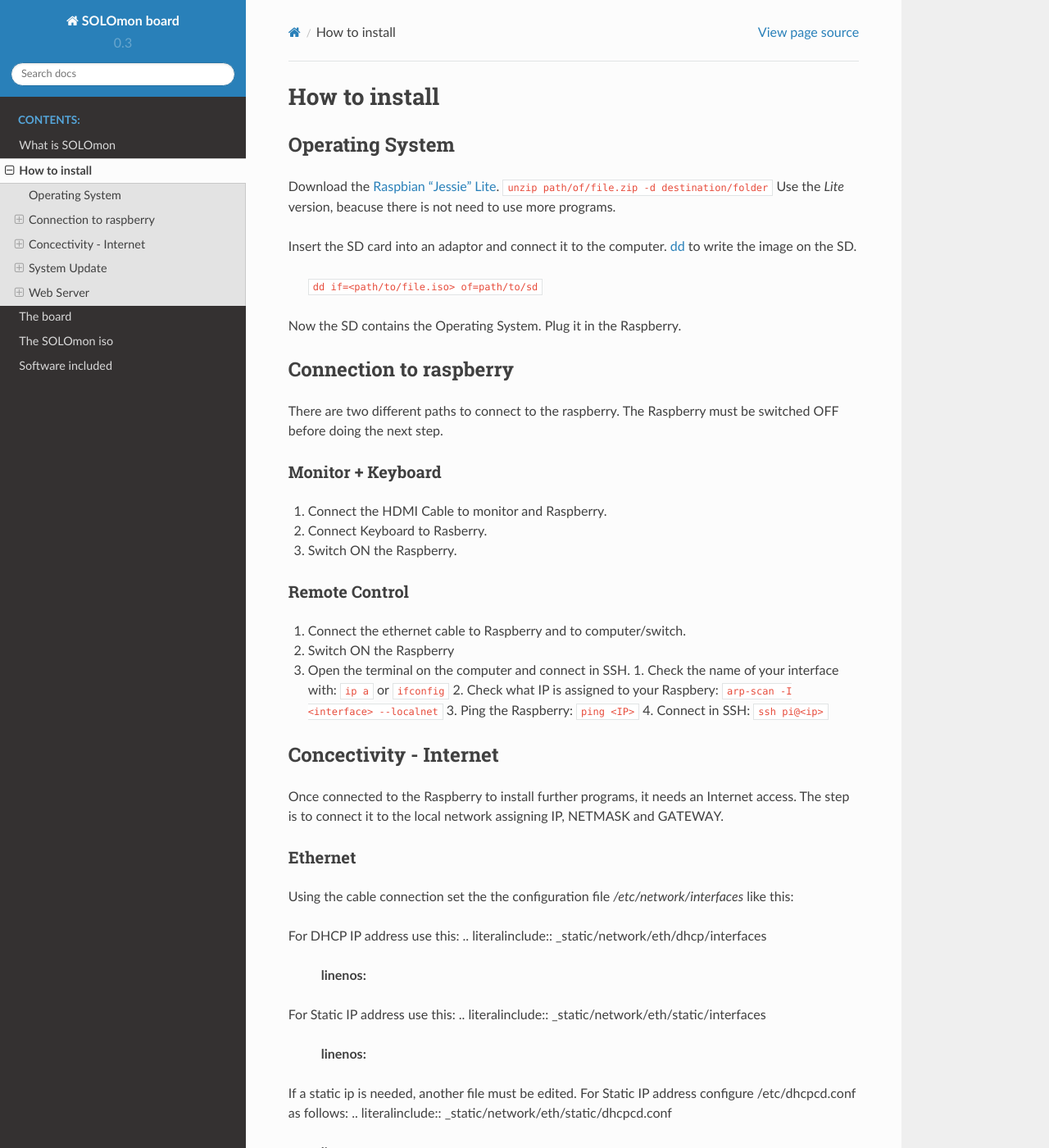
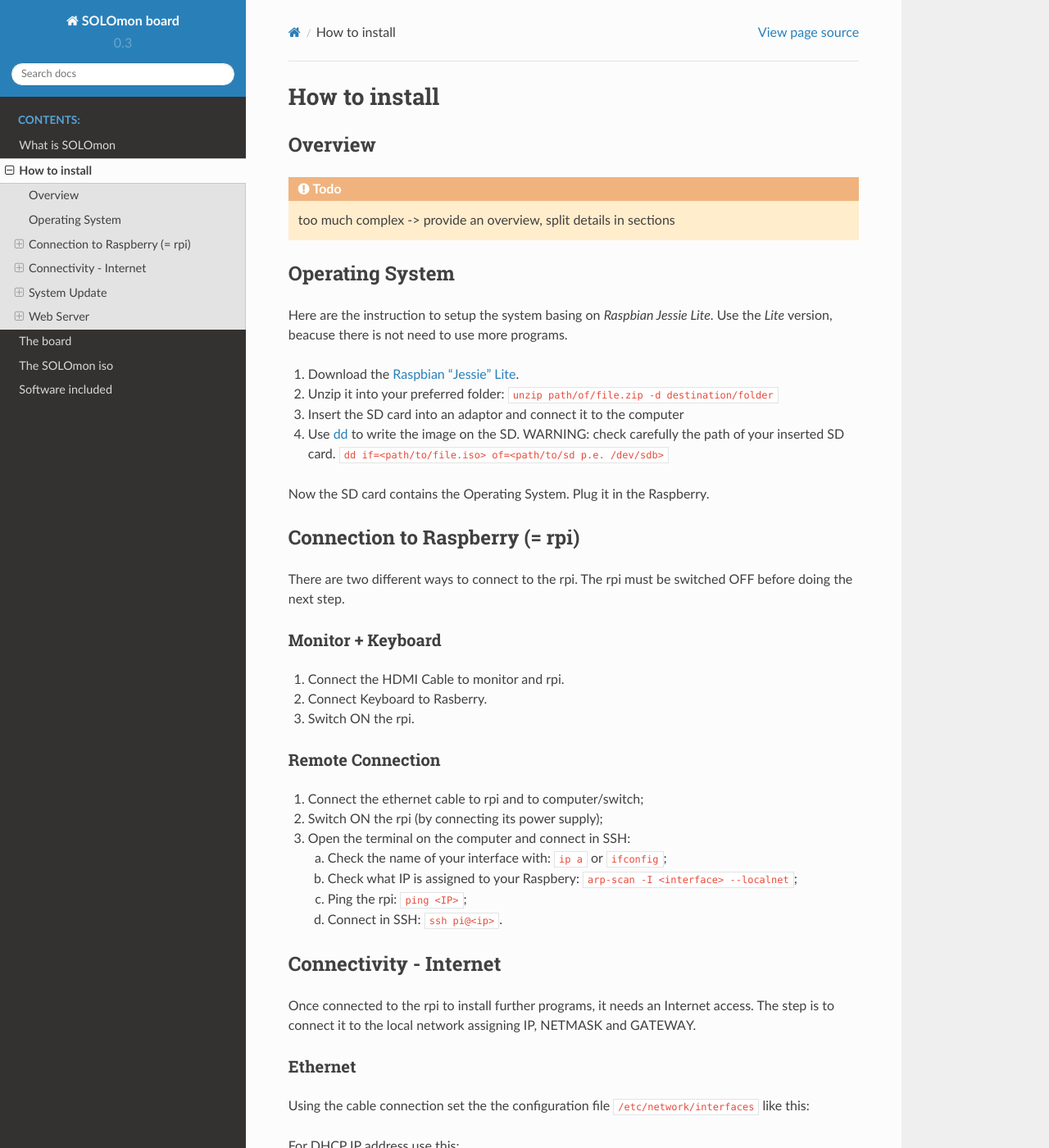
Before and after one commit to befair/solomon-board, a Sphinx documentation site: the page built from doc-dev/source/install.rst, in a window 1280 px wide and 1400 px high. Shown: the whole window at 82% size. Built offline with Sphinx 7.4.7 and the Read the Docs theme 2.0.0, drawn with Linux system fonts in a browser that asks for light colours; some of the changed text lies outside the part shown.

Commit message:
[REVIEW] partial review for install.rst

```diff
--- a/doc-dev/source/install.rst
+++ b/doc-dev/source/install.rst
@@ -1,58 +1,71 @@
 How to install
 ==============
 
+Overview
+^^^^^^^^
+
+.. todo:: too much complex -> provide an overview, split details in sections
+
 Operating System
 ^^^^^^^^^^^^^^^^
-Download the `Raspbian "Jessie" Lite <https://www.raspberrypi.org/downloads/raspbian/>`_.
-``unzip path/of/file.zip -d destination/folder``
+
+Here are the instruction to setup the system basing on *Raspbian Jessie Lite*.
 Use the *Lite* version, beacuse there is not need to use more programs.
 
-Insert the SD card into an adaptor and connect it to the computer.
-`dd <https://en.wikipedia.org/wiki/Dd_(Unix)>`_ to write the image on the SD.
-  ``dd if=<path/to/file.iso> of=path/to/sd``
+#. Download the `Raspbian "Jessie" Lite <https://www.raspberrypi.org/downloads/raspbian/>`_.
+#. Unzip it into your preferred folder: ``unzip path/of/file.zip -d destination/folder``
+#. Insert the SD card into an adaptor and connect it to the computer
+#. Use `dd <https://en.wikipedia.org/wiki/Dd_(Unix)>`_ to write the image on the SD. WARNING: check carefully the path of your inserted SD card.
+   ``dd if=<path/to/file.iso> of=<path/to/sd p.e. /dev/sdb>``
 
-Now the SD contains the Operating System. Plug it in the Raspberry.
+Now the SD card contains the Operating System. Plug it in the Raspberry.
 
-Connection to raspberry
-^^^^^^^^^^^^^^^^^^^^
-There are two different paths to connect to the raspberry.
-The Raspberry must be switched OFF before doing the next step.
+Connection to Raspberry  (= rpi)
+^^^^^^^^^^^^^^^^^^^^^^^^^^^^^^^^
+
+There are two different ways to connect to the rpi.
+The rpi must be switched OFF before doing the next step.
 
 Monitor + Keyboard
 """"""""""""""""""
-1. Connect the HDMI Cable to monitor and Raspberry.
+1. Connect the HDMI Cable to monitor and rpi.
 2. Connect Keyboard to Rasberry.
-3. Switch ON the Raspberry.
+3. Switch ON the rpi.
 
-Remote Control
-""""""""""""""
-1. Connect the ethernet cable to Raspberry and to computer/switch.
-2. Switch ON the Raspberry
-3. Open the terminal on the computer and connect in SSH.
-   1. Check the name of your interface with: ``ip a`` or ``ifconfig``
-   2. Check what IP is assigned to your Raspbery: ``arp-scan -I <interface> --localnet``
-   3. Ping the Raspberry: ``ping <IP>``
-   4. Connect in SSH: ``ssh pi@<ip>``
+Remote Connection
+"""""""""""""""""
 
-Concectivity - Internet
-^^^^^^^^^^^^^^^^^^^^^^
-Once connected to the Raspberry to install further programs, it needs an Internet access.
+1. Connect the ethernet cable to rpi and to computer/switch;
+2. Switch ON the rpi (by connecting its power supply);
+3. Open the terminal on the computer and connect in SSH:
+
+   a. Check the name of your interface with: ``ip a`` or ``ifconfig``;
+   b. Check what IP is assigned to your Raspbery: ``arp-scan -I <interface> --localnet``;
+   c. Ping the rpi: ``ping <IP>``;
+   d. Connect in SSH: ``ssh pi@<ip>``.
+
+Connectivity - Internet
+^^^^^^^^^^^^^^^^^^^^^^^
+Once connected to the rpi to install further programs, it needs an Internet access.
 The step is to connect it to the local network assigning IP, NETMASK and GATEWAY.
 
 Ethernet
 """"""""
-Using the cable connection set the the configuration file `/etc/network/interfaces` like this:
+Using the cable connection set the the configuration file ``/etc/network/interfaces`` like this:
 
 For DHCP IP address use this:
+
 .. literalinclude:: _static/network/eth/dhcp/interfaces
     :linenos:
 
 For Static IP address use this:
+
 .. literalinclude:: _static/network/eth/static/interfaces
     :linenos:
 
 If a static ip is needed, another file must be edited.
 For Static IP address configure /etc/dhcpcd.conf as follows:
+
 .. literalinclude:: _static/network/eth/static/dhcpcd.conf
         :linenos:
 
@@ -66,20 +79,24 @@
 
 Change ``SSID`` with the name of the WIFI.
 Change ``PSK`` with the password for the WIFI.
-The raspberry can connect to different WiFi by setting more ``networks``.
-This allow the Raspberry to select the Wi-Fi that works.
+The rpi can connect to different WiFi by setting more ``networks``.
+This allow the rpi to select the Wi-Fi that works.
 It is possible to set connection priorities for all networks.
 
-Edit `/etc/network/interfaces` as follows:
+Edit ``/etc/network/interfaces`` as follows:
+
 For DHCP IP address use this:
+
 .. literalinclude:: _static/network/wlan/dhcp/interfaces
         :linenos:
 
 For static IP address use this:
+
 .. literalinclude:: _static/network/wlan/static/interfaces
         :linenos:
 
 For static IP address edit also `/etc/dhcpcd.conf` as follows:
+
 .. literalinclude:: _static/network/wlan/static/dhcpcd.conf
         :linenos:
 
@@ -105,24 +122,56 @@
 
 Web Server
 ^^^^^^^^^^^^^^^^^
-Just one web server is needed.
+
+Just one web server is needed. We provide configurations for `NginX <https://www.nginx.org>`__ and `Apache2 <https://httpd.apache.org>`__.
+Our preferred choice is NginX.
+
 The next step requires to be root.
-Run `$``su` to be root.
+Run ``$ su`` to be root or ``$ sudo -i`` if you want to provide the user password.
+
+Nginx
+"""""
+
+Edit ``nginx.conf``, ``fastcgi_params``, ``fastcgi.conf`` as follows:
+
+.. literalinclude:: _static/software/nginx/nginx.conf
+        :linenos:
+
+.. literalinclude:: _static/software/nginx/fastcgi_parms
+        :linenox:
+
+.. literalinclude:: _static/software/nginx/fastcgi.conf
+        :linenos:
+
+Enable nginx on boot and start the service:
+
+`systemctl enable nginx`
+`systemctl start nginx`
+
 
 Apache
 """"""
-Install apache2:
-`$``apt-get install apache2`
+
+
+Install apache2: ``# apt-get install apache2``
 
 Configure directory for the apache2 web server:
-`$s``a2enmod userdir`.
-`service apache2 restart` or `systemctl restart apache2`.
+
+.. todo:: review... why are we using userdir?!?
+
+.. sourcecode:: bash
+
+  # a2enmod userdir
+  # systemctl restart apache2
+
 
 Create the the directory public_html and assign it to the user:
-`mkdir -v /home/$USER/public_html`.
-`chown $USER:$USER public_html`.
+
+``mkdir -v /home/$USER/public_html``.
+``chown $USER:$USER public_html``.
 
 Change the group to www-data, assign the right permission and restart the apache service:
+
 `chgrp -v www-data /home/$USER/public_html`.
 `chmod -v 755 /home/$USER/public_html`.
 `service apache2 restart` or `systemctl restart apache2`.
@@ -133,24 +182,9 @@
 `cp -v 000-default.conf 000-default.bak`.
 `editor 000-default.conf`
 The file must be as follows:
-.. liberalinclude:: _static/software/apache/000-default.conf
+
+.. literalinclude:: _static/software/apache/000-default.conf
         :linenos:
 
 Restart apache:
 `service apache2 restart` or `systemctl restart apache2`.
-
-Nginx
-"""""
-Edit ``nginx.conf``, ``fastcgi_params``, ``fastcgi.conf`` as follows:
-.. liberalinclude:: _static/software/nginx/nginx.conf
-        :linenos:
-
-.. liberalinclude:: _static/software/nginx/fastcgi_parms
-        :linenox:
-
-.. liberalinclude:: _static/software/nginx/fastcgi.conf
-        :linenos:
-
-Enable nginx on boot and start the service:
-`systemctl enable nginx`
-`systemctl start nginx`
--- a/doc-dev/source/intro.rst
+++ b/doc-dev/source/intro.rst
@@ -40,3 +40,5 @@
 
 * data format for filling your own data into the cloud system;
 * how to add support for a new energy inverter model;
+
+Credits for this documentation goes to the `123solar project <http://www.123solar.org>`__.
```
